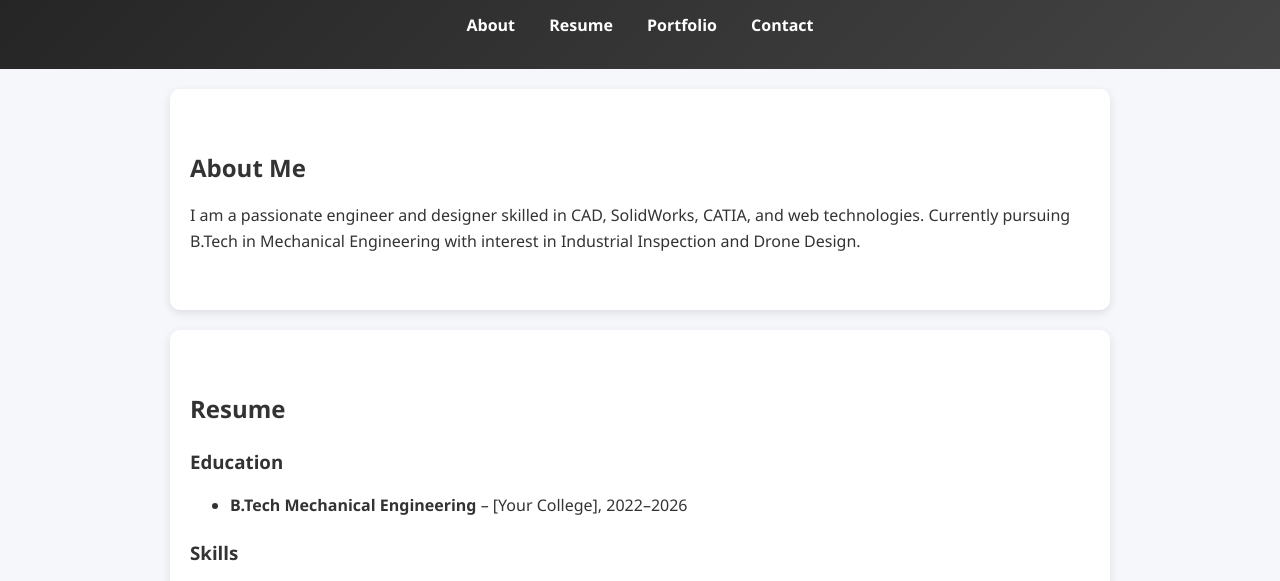
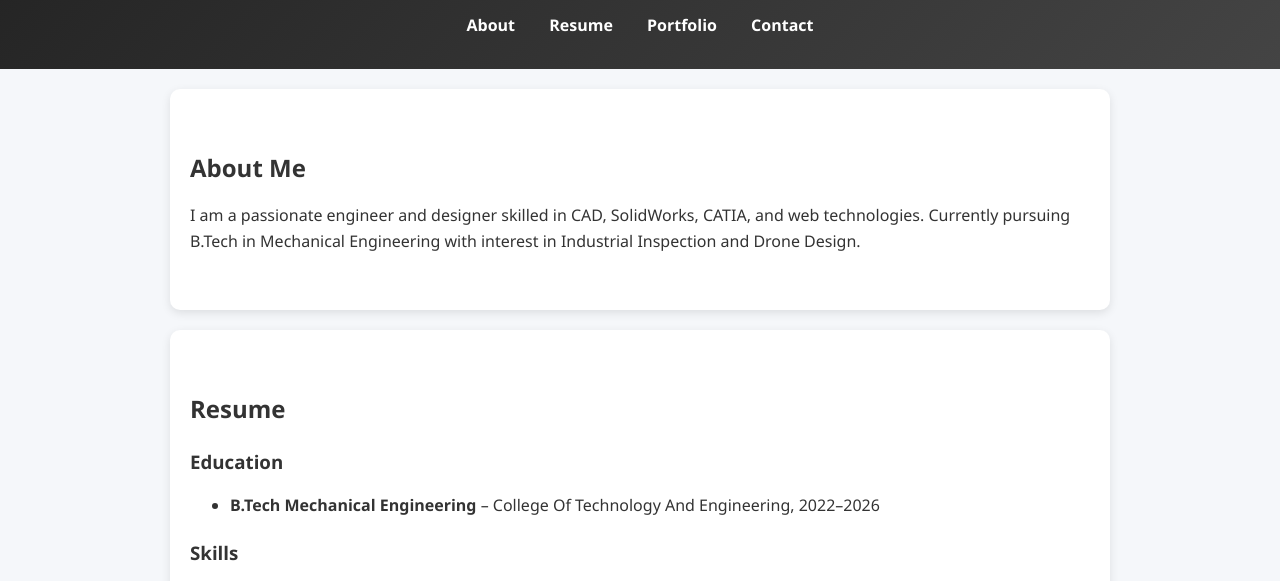
Before and after one commit to chauhankapil-web/cadia, a plain HTML site: page index.html in a window 1280 px wide. Shown: the part 147-728 px from the top of the page. Drawn offline with Linux system fonts and the light colour scheme.

Commit message:
college name inserted

```diff
--- a/index.html
+++ b/index.html
@@ -29,7 +29,7 @@
     <h2>Resume</h2>
     <h3>Education</h3>
     <ul>
-      <li><strong>B.Tech Mechanical Engineering</strong> – [Your College], 2022–2026</li>
+      <li><strong>B.Tech Mechanical Engineering</strong> – College Of Technology And Engineering, 2022–2026</li>
     </ul>
 
     <h3>Skills</h3>
```
